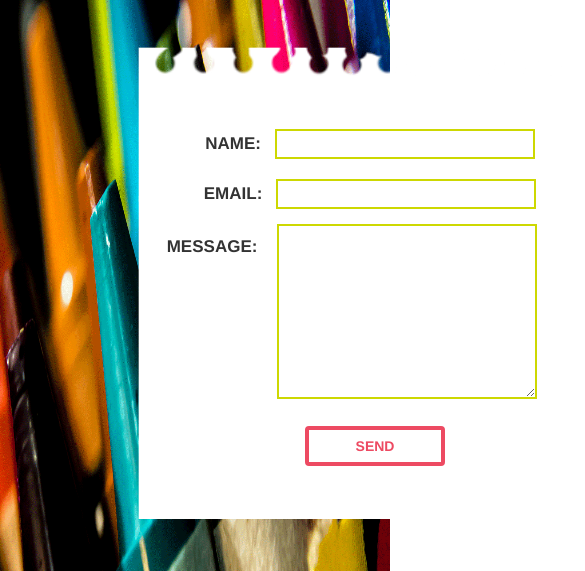
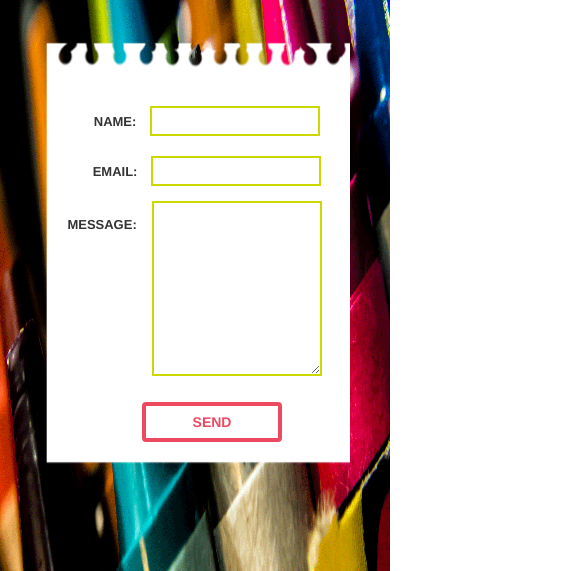
Before and after one commit to AH-Designs/web_development_portfolio, a plain HTML site: page contactme.html in a window 390 px wide. Shown: the part 191-762 px from the top of the page, 585 px wide, since content can reach past the window. Drawn offline with nearby package versions, Linux system fonts and the light colour scheme.

Commit message:
styled contact form so its responsive to smaller devices

```diff
--- a/contactme.html
+++ b/contactme.html
@@ -66,7 +66,7 @@
 
         <div class="note_paper_image">
 
-          <form action="" method="post">
+          <form class="form_div" action="" method="post">
 
           <div class="form">
 
--- a/mycss/mainstyles.css
+++ b/mycss/mainstyles.css
@@ -412,9 +412,9 @@
 
 
 
-.note_paper_image {
+div.note_paper_image {
 
-	background-image: url("images/paper.png");
+	background-image: url("images/paper1.png");
 	background-repeat: no-repeat;
 	z-index: 5;
 	height:500px;
--- a/mycss/mediaqueries.css
+++ b/mycss/mediaqueries.css
@@ -163,12 +163,20 @@
 	        }
 
 
-@media screen and (max-width: 745px) {
+
+
+
+
+
+
+
+
+	@media screen and (max-width: 745px) {
 
 /*Postioning my portflio on smaller devices*/
 .portfolio{
 	position:relative;
-	top:390px;
+	top:470px;
 }
 
 .portfolio_footer{
@@ -183,28 +191,6 @@
 	position: relative;
 
 
-}
-
-}
-
-
-
-@media screen and (max-width: 622px) {
-
-/*Postioning my portflio on smaller devices*/
-.portfolio{
-	position:relative;
-	top:440px;
-}
-
-
-
-	@media screen and (max-width: 745px) {
-
-/*Postioning my portflio on smaller devices*/
-.portfolio{
-	position:relative;
-	top:470px;
 }
 
 /*About me section*/
@@ -274,4 +260,116 @@
 
 
 
+/*contact form styling for smaller devices*/
+
+/*contact form page*/
+
+.intro_contact{
+	height: 645px;
 }
+
+div.form{
+	width:370px;
+}
+
+
+div.note_paper_image {
+
+	background-image: url("images/paper2.png");
+
+	height:500px;
+	width: 400px;
+	position:relative;
+	bottom:590px;
+	display: block;
+	margin: 0 auto;
+	text-align: center;
+	right:50px;
+
+
+}
+
+.say_hello{
+	position: relative;
+	bottom:1200px;
+	z-index: 6;
+
+
+}
+
+/*styling my form*/
+
+label{
+	font-size:13px;
+
+}
+
+div.form{
+	position: relative;
+	top:77px;
+	left:82px;
+	width:360px;
+	margin-right:0;
+}
+
+.form_div{
+	width:500px;
+	margin:0 auto;
+}
+
+.input_name, .input_email{
+	height: 30px;
+	width:170px;
+	border:solid 2px #CDD801;
+	background-color: #ffffff;
+	margin: 10px;
+	}
+
+.input_message{
+	height: 175px;
+	width:170px;
+	border:solid 2px #CDD801;
+	background-color: #ffffff;
+	position: relative;
+	right:25px;
+	position: relative;
+	right:12px;
+	margin:5px;
+
+}
+
+.send_button{
+	height:40px;
+	width:140px;
+	margin-top:10px;
+	background-color: #ffffff;
+	border:solid 4px #ED4A62;
+	color:#ED4A62;
+	border-radius: 4px;
+	font-weight: bold;
+}
+
+.message_box{
+	position: relative;
+	bottom:152px;
+	right:18px;
+
+}
+
+
+
+
+
+
+
+
+
+
+
+@media screen and (max-width: 622px) {
+
+/*Postioning my portflio on smaller devices*/
+.portfolio{
+	position:relative;
+	top:440px;
+}
```
Also changed, not shown: mycss/images/PAPER1.png (renamed from mycss/images/PAPER.png), mycss/images/PAPER2.png (added).
